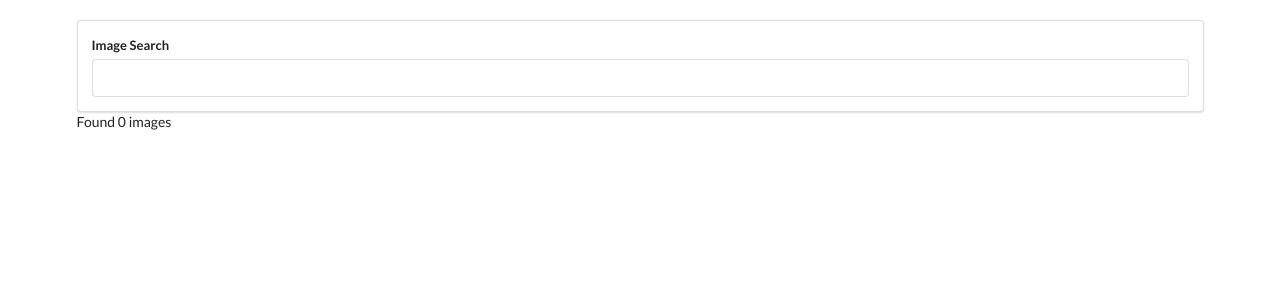
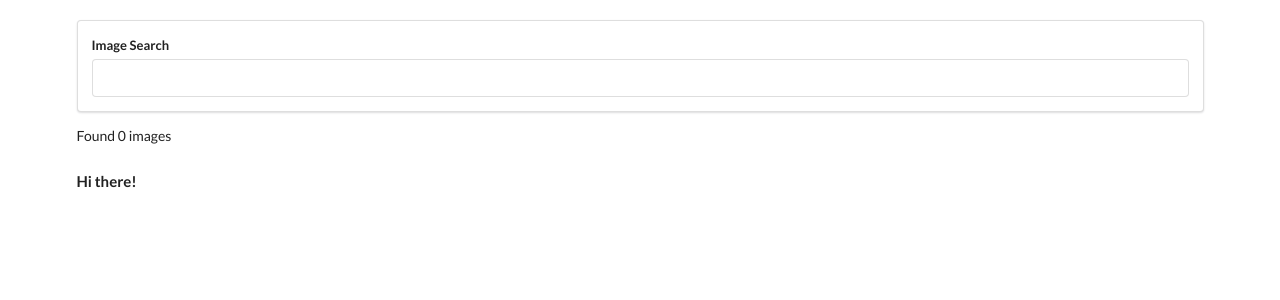
Before and after one commit to Yokomon/Galleryapp, a React (Create React App) app: page / in a window 1280 px wide. Shown: the top 300 px of the page. Built offline with nearby package versions, Linux system fonts and the light colour scheme.

Commit message:
added a props to connect the image objects to render on the App

```diff
--- a/src/components/App.js
+++ b/src/components/App.js
@@ -1,7 +1,7 @@
 import React from 'react';
 import unsplash from '../Api/unsplash'
 import SearchBar from "./SearchBar"
-
+import Gallery from "./Gallery"
 
 class App extends React.Component{
     state = { images: [] }
@@ -18,6 +18,8 @@ class App extends React.Component{
     return (<div className="ui container" id="formDetails">
         <SearchBar onSubmit={this.onSearchSubmit}/>
         Found {this.state.images.length} images
+        <br/>
+        <Gallery images={this.state.images} />
         </div>)
     }
 }
--- /dev/null
+++ b/src/components/Gallery.js
@@ -0,0 +1,9 @@
+import React from 'react';
+
+const Gallery = props => {
+
+    console.log(props.images)
+    return <h4>Hi there!</h4>
+}
+
+export default Gallery;
```
